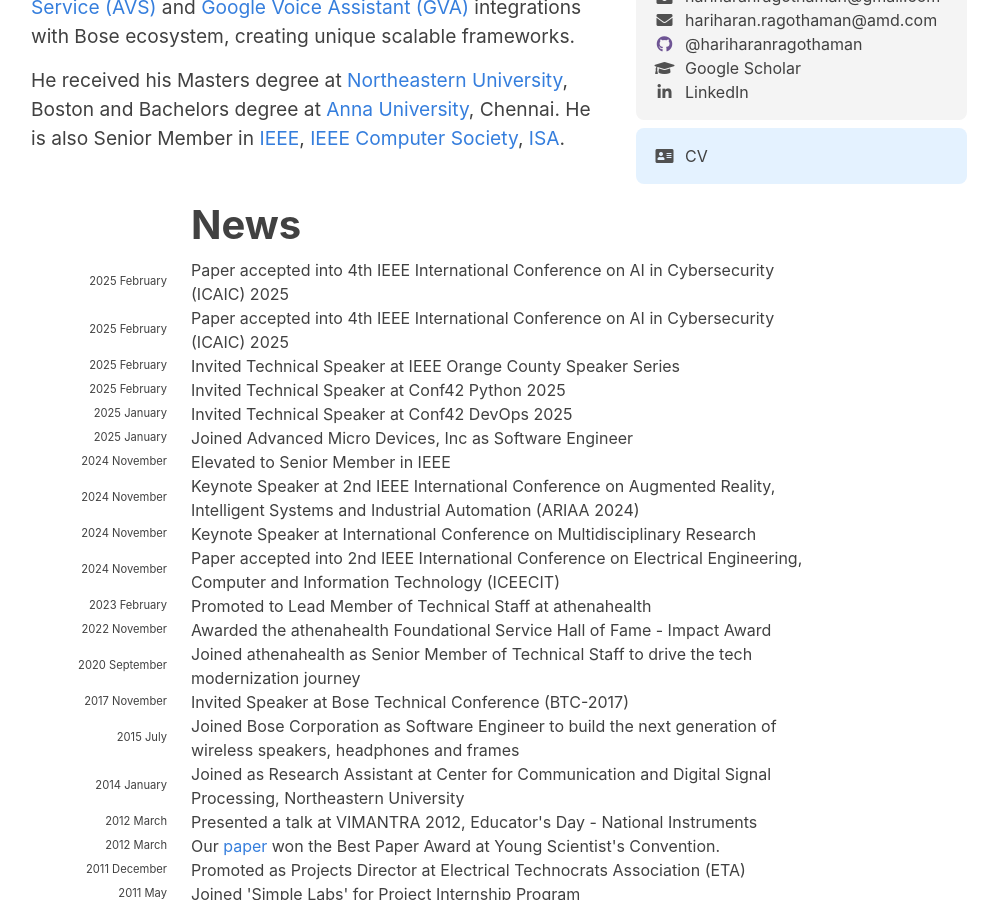
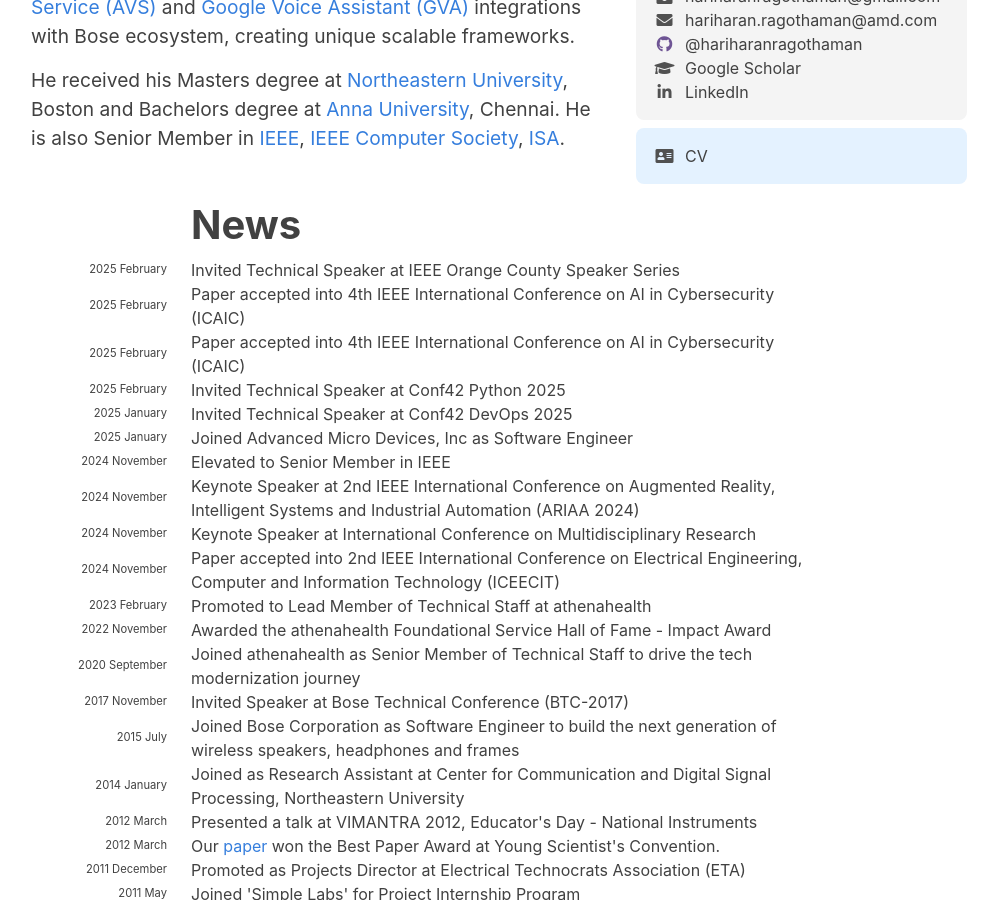
Before and after one commit to hariharanragothaman/hariharanragothaman.github.io, a Jekyll site: the page built from index.md, in a window 1280 px wide and 900 px high, scrolled down 628 px. Shown: the whole window, without its empty margins (141-1139 px from the left). Built offline with Jekyll 4.4.1, drawn with Linux system fonts in a browser that asks for light colours; nearby versions of some CDN libraries; some web fonts are replaced.

Commit message:
Polishes and Updates

```diff
--- a/_data/news.yaml
+++ b/_data/news.yaml
@@ -1,14 +1,14 @@
 - year: 2025
   year-extra: February
-  description: Paper accepted into 4th IEEE International Conference on AI in Cybersecurity (ICAIC) 2025
+  description: Invited Technical Speaker at IEEE Orange County Speaker Series
 
 - year: 2025
   year-extra: February
-  description: Paper accepted into 4th IEEE International Conference on AI in Cybersecurity (ICAIC) 2025
+  description: Paper accepted into 4th IEEE International Conference on AI in Cybersecurity (ICAIC)
 
 - year: 2025
   year-extra: February
-  description: Invited Technical Speaker at IEEE Orange County Speaker Series
+  description: Paper accepted into 4th IEEE International Conference on AI in Cybersecurity (ICAIC)
 
 - year: 2025
   year-extra: February
```
